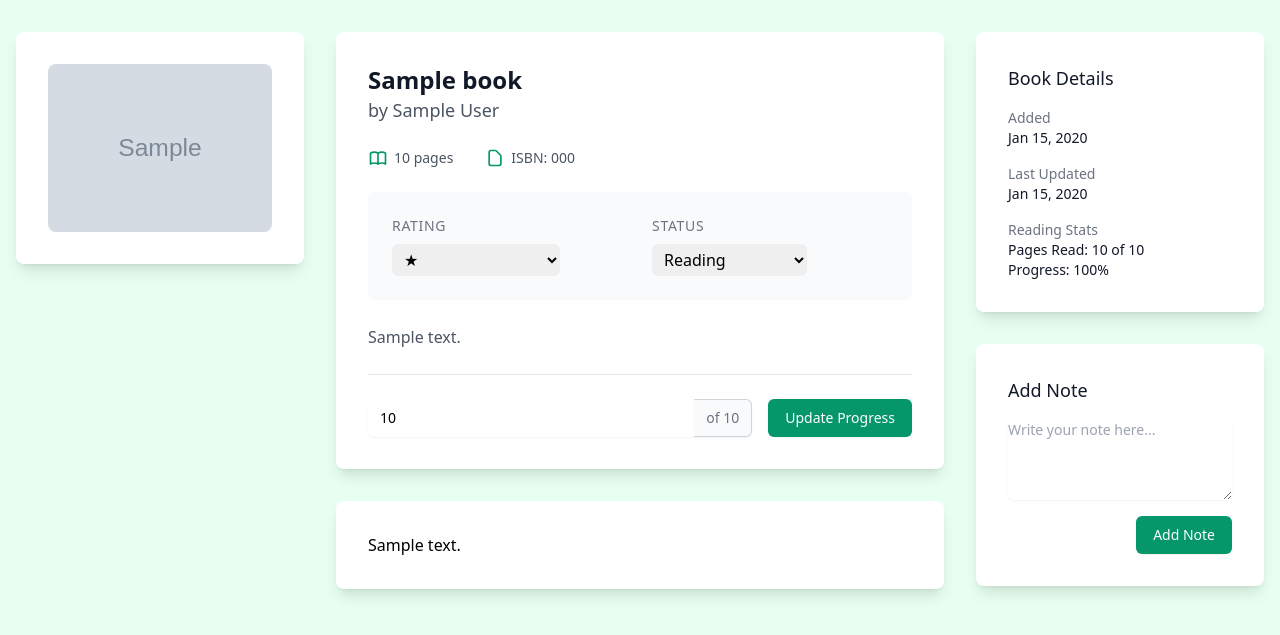
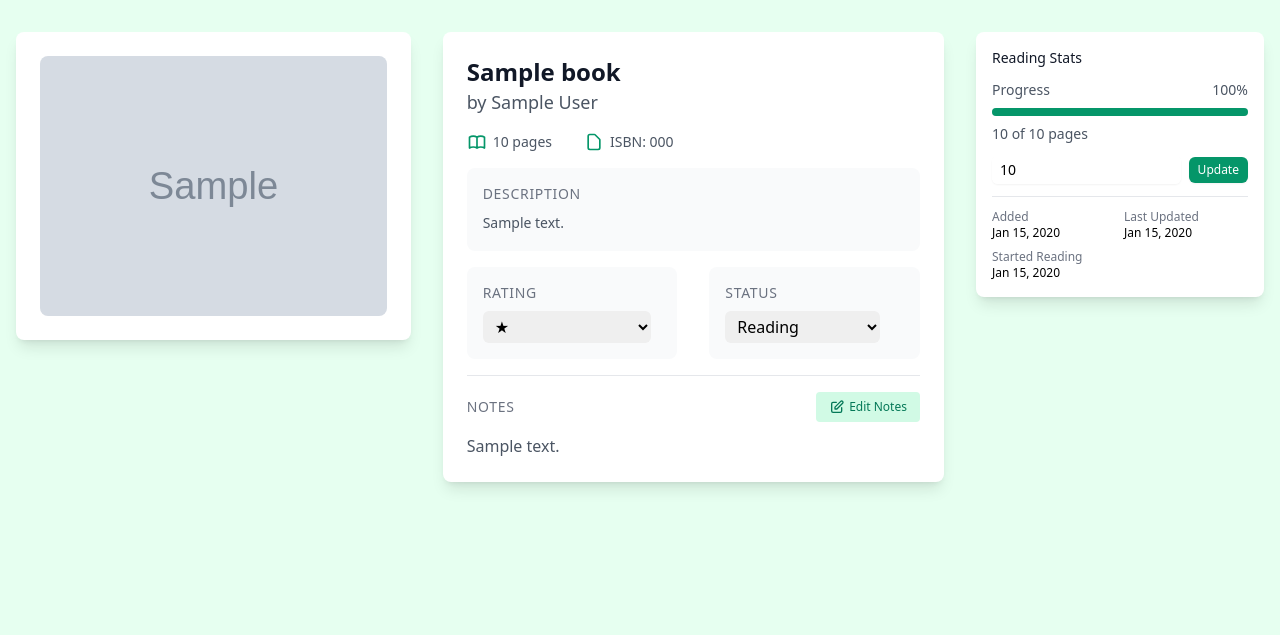
Before and after one commit to DanaG314/shelfspace, a Django app: page /bookshelf/1/ in a window 1280 px wide. Shown: the part 65-700 px from the top of the page. Run offline with Django 5.2, Linux system fonts and the light colour scheme; tables that the repository leaves empty hold one stand-in row (Sample ...); some libraries are stand-ins or nearby versions.

Commit message:
Update book detail page: Add progress bar, improve layout, fix description formatting

```diff
--- a/main_app/templates/books/detail.html
+++ b/main_app/templates/books/detail.html
@@ -2,21 +2,21 @@
 {% block content %}
 <div class="max-w-7xl mx-auto px-4 py-8">
   <div class="grid grid-cols-12 gap-8">
-    <div class="col-span-3">
-      <div class="bg-white rounded-lg shadow-lg p-8">
+    <div class="col-span-4">
+      <div class="bg-white rounded-lg shadow-lg p-6">
         {% if book.cover_url %}
           <img src="{{ book.cover_url }}" alt="{{ book.title }}" class="w-full rounded-lg">
         {% else %}
-          <div class="w-full h-64 bg-gray-100 rounded-lg flex items-center justify-center">
+          <div class="w-full h-[500px] bg-gray-100 rounded-lg flex items-center justify-center">
             <span class="text-gray-400">No cover</span>
           </div>
         {% endif %}
       </div>
     </div>
 
-    <div class="col-span-6">
-      <div class="bg-white rounded-lg shadow-lg p-8">
-        <div class="flex flex-col space-y-6">
+    <div class="col-span-5">
+      <div class="bg-white rounded-lg shadow-lg p-6">
+        <div class="flex flex-col space-y-4">
           <div>
             <h1 class="text-2xl font-bold text-gray-900">{{ book.title }}</h1>
             <p class="text-lg text-gray-600">by {{ book.author }}</p>
@@ -41,9 +41,17 @@
             {% endif %}
           </div>
 
-          <div class="bg-gray-50 rounded-lg p-6">
-            <div class="grid grid-cols-2 gap-6">
-              <div>
+          {% if book.summary %}
+          <div class="bg-gray-50 rounded-lg p-4">
+            <h3 class="text-sm font-medium text-gray-500 uppercase tracking-wider mb-2">Description</h3>
+            <div class="text-gray-600 leading-relaxed text-sm max-h-[200px] overflow-y-auto">
+              {{ book.summary|striptags|linebreaksbr }}
+            </div>
+          </div>
+          {% endif %}
+
+          <div class="grid grid-cols-2 gap-8">
+            <div class="bg-gray-50 rounded-lg p-4">
               <h3 class="text-sm font-medium text-gray-500 uppercase tracking-wider mb-2">Rating</h3>
               <form method="POST" action="{% url 'update-rating' book.id %}" class="inline-flex items-center">
                 {% csrf_token %}
@@ -55,7 +63,7 @@
                 </select>
               </form>
             </div>
-              <div>
+            <div class="bg-gray-50 rounded-lg p-4">
               <h3 class="text-sm font-medium text-gray-500 uppercase tracking-wider mb-2">Status</h3>
               <form method="POST" action="{% url 'update-status' book.id %}" class="inline-flex items-center">
                 {% csrf_token %}
@@ -67,19 +75,80 @@
               </form>
             </div>
           </div>
+
+          <div class="pt-4 border-t border-gray-200">
+            <div class="flex justify-between items-center mb-3">
+              <h3 class="text-sm font-medium text-gray-500 uppercase tracking-wider">Notes</h3>
+              {% if book.notes %}
+              <button onclick="toggleNoteForm()" class="inline-flex items-center px-3 py-1.5 border border-transparent text-xs font-medium rounded text-emerald-700 bg-emerald-100 hover:bg-emerald-200">
+                <svg class="w-4 h-4 mr-1" fill="none" stroke="currentColor" viewBox="0 0 24 24">
+                  <path stroke-linecap="round" stroke-linejoin="round" stroke-width="2" d="M11 5H6a2 2 0 00-2 2v11a2 2 0 002 2h11a2 2 0 002-2v-5m-1.414-9.414a2 2 0 112.828 2.828L11.828 15H9v-2.828l8.586-8.586z" />
+                </svg>
+                Edit Notes
+              </button>
+              {% endif %}
+            </div>
+            {% if book.notes %}
+            <div id="notesDisplay" class="text-gray-600 max-h-[200px] overflow-y-auto">
+              {{ book.notes|linebreaks }}
+            </div>
+            <form id="notesForm" method="POST" action="{% url 'update-notes' book.id %}" class="hidden mt-3">
+              {% csrf_token %}
+              <textarea
+                name="notes"
+                rows="4"
+                class="block w-full rounded-md border-gray-300 shadow-sm focus:ring-emerald-500 focus:border-emerald-500 sm:text-sm mb-3"
+                placeholder="Write your notes here..."
+              >{{ book.notes }}</textarea>
+              <div class="flex justify-end space-x-3">
+                <button type="button" onclick="toggleNoteForm()" class="inline-flex items-center px-4 py-2 border border-gray-300 rounded-md shadow-sm text-sm font-medium text-gray-700 bg-white hover:bg-gray-50">
+                  Cancel
+                </button>
+                <button type="submit" class="inline-flex items-center px-4 py-2 border border-transparent rounded-md shadow-sm text-sm font-medium text-white bg-emerald-600 hover:bg-emerald-700">
+                  Save Notes
+                </button>
+              </div>
+            </form>
+            {% else %}
+            <form method="POST" action="{% url 'update-notes' book.id %}">
+              {% csrf_token %}
+              <textarea
+                name="notes"
+                rows="4"
+                class="block w-full rounded-md border-gray-300 shadow-sm focus:ring-emerald-500 focus:border-emerald-500 sm:text-sm mb-3"
+                placeholder="Write your notes here..."
+              ></textarea>
+              <div class="flex justify-end">
+                <button type="submit" class="inline-flex items-center px-4 py-2 border border-transparent rounded-md shadow-sm text-sm font-medium text-white bg-emerald-600 hover:bg-emerald-700">
+                  Add Note
+                </button>
+              </div>
+            </form>
+            {% endif %}
+          </div>
+        </div>
+      </div>
     </div>
 
-          {% if book.summary %}
-          <div>
-            <p class="text-gray-600 leading-relaxed">{{ book.summary }}</p>
+    <div class="col-span-3">
+      <div class="bg-white rounded-lg shadow-lg p-4">
+        <h3 class="text-sm font-medium text-gray-900 mb-3">Reading Stats</h3>
+        <div class="space-y-3">
+          <div class="text-sm text-gray-600">
+            <div class="flex justify-between items-center mb-2">
+              <span>Progress</span>
+              <span class="font-medium">{{ book.progress }}%</span>
             </div>
-          {% endif %}
+            <div class="w-full bg-gray-200 rounded-full h-2">
+              <div class="bg-emerald-600 h-2 rounded-full" style="width: {{ book.progress }}%"></div>
+            </div>
+            <p class="mt-2">{{ book.current_page }} of {{ book.total_pages }} pages</p>
+          </div>
 
           {% if book.status != 'completed' %}
-          <div class="pt-6 border-t border-gray-200">
           <form method="POST" action="{% url 'update-progress' book.id %}">
             {% csrf_token %}
-              <div class="flex items-center space-x-4">
+            <div class="flex items-center space-x-2">
               <div class="flex-1">
                 <div class="flex rounded-md shadow-sm">
                   <input type="number"
@@ -88,71 +157,57 @@
                          min="0"
                          max="{{ book.total_pages }}"
                          value="{{ book.current_page }}"
-                           class="flex-1 min-w-0 block w-full px-3 py-2 rounded-md border-gray-300 focus:ring-emerald-500 focus:border-emerald-500 sm:text-sm">
-                    <span class="inline-flex items-center px-3 py-2 rounded-r-md border border-l-0 border-gray-300 bg-gray-50 text-gray-500 sm:text-sm">
-                      of {{ book.total_pages }}
-                    </span>
+                         class="flex-1 min-w-0 block w-full px-2 py-1 rounded-md border-gray-300 focus:ring-emerald-500 focus:border-emerald-500 sm:text-sm">
                 </div>
               </div>
-                <button type="submit" class="inline-flex items-center px-4 py-2 border border-transparent rounded-md shadow-sm text-sm font-medium text-white bg-emerald-600 hover:bg-emerald-700">
-                  Update Progress
+              <button type="submit" class="inline-flex items-center px-2 py-1 border border-transparent rounded-md shadow-sm text-xs font-medium text-white bg-emerald-600 hover:bg-emerald-700">
+                Update
               </button>
             </div>
           </form>
+          {% endif %}
+
+          <div class="border-t border-gray-200 pt-3">
+            <div class="grid grid-cols-2 gap-2 text-xs">
+              <div>
+                <p class="text-gray-500">Added</p>
+                <p class="font-medium">{{ book.created_at|date:"M d, Y" }}</p>
+              </div>
+              <div>
+                <p class="text-gray-500">Last Updated</p>
+                <p class="font-medium">{{ book.updated_at|date:"M d, Y" }}</p>
+              </div>
+              {% if book.started_at %}
+              <div>
+                <p class="text-gray-500">Started Reading</p>
+                <p class="font-medium">{{ book.started_at|date:"M d, Y" }}</p>
+              </div>
+              {% endif %}
+              {% if book.status == 'completed' %}
+              <div>
+                <p class="text-gray-500">Completed</p>
+                <p class="font-medium">{{ book.updated_at|date:"M d, Y" }}</p>
               </div>
               {% endif %}
             </div>
           </div>
-
-      {% if book.notes %}
-      <div class="mt-8 bg-white rounded-lg shadow-lg p-8">
-        <div class="prose max-w-none">
-          {{ book.notes|linebreaks }}
         </div>
-      </div>
-      {% endif %}
-    </div>
-
-    <div class="col-span-3 space-y-8">
-      <div class="bg-white rounded-lg shadow-lg p-8">
-        <h3 class="text-lg font-medium text-gray-900 mb-4">Book Details</h3>
-        <div class="space-y-4">
-          <div>
-            <h4 class="text-sm font-medium text-gray-500">Added</h4>
-            <p class="text-sm text-gray-900">{{ book.created_at|date:"M d, Y" }}</p>
-          </div>
-          <div>
-            <h4 class="text-sm font-medium text-gray-500">Last Updated</h4>
-            <p class="text-sm text-gray-900">{{ book.updated_at|date:"M d, Y" }}</p>
-          </div>
-          <div>
-            <h4 class="text-sm font-medium text-gray-500">Reading Stats</h4>
-            <div class="text-sm text-gray-900">
-              <p>Pages Read: {{ book.current_page }} of {{ book.total_pages }}</p>
-              <p>Progress: {{ book.progress }}%</p>
       </div>
     </div>
   </div>
 </div>
 
-      <div class="bg-white rounded-lg shadow-lg p-8">
-        <h3 class="text-lg font-medium text-gray-900 mb-4">Add Note</h3>
-        <form method="POST" action="{% url 'update-notes' book.id %}">
-          {% csrf_token %}
-          <textarea
-            name="notes"
-            rows="4"
-            class="block w-full rounded-md border-gray-300 shadow-sm focus:ring-emerald-500 focus:border-emerald-500 sm:text-sm"
-            placeholder="Write your note here..."
-          ></textarea>
-          <div class="mt-4 flex justify-end">
-            <button type="submit" class="inline-flex items-center px-4 py-2 border border-transparent rounded-md shadow-sm text-sm font-medium text-white bg-emerald-600 hover:bg-emerald-700">
-              Add Note
-            </button>
-          </div>
-        </form>
-      </div>
-    </div>
-  </div>
-</div>
+<script>
+function toggleNoteForm() {
+  const form = document.getElementById('notesForm');
+  const display = document.getElementById('notesDisplay');
+  if (form.classList.contains('hidden')) {
+    form.classList.remove('hidden');
+    display.classList.add('hidden');
+  } else {
+    form.classList.add('hidden');
+    display.classList.remove('hidden');
+  }
+}
+</script>
 {% endblock %}
--- a/main_app/views.py
+++ b/main_app/views.py
@@ -110,8 +110,7 @@ def book_search(request):
                             'isbn_13': next((id.get('identifier') for id in volume_info.get('industryIdentifiers', [])
                                           if id.get('type') == 'ISBN_13'), None),
                             'page_count': volume_info.get('pageCount', 0),
-                            'summary': volume_info.get('description', ''),
-                            'description': volume_info.get('description', '')  # Add this for the summary
+                            'summary': volume_info.get('description', '')
                         }
                         print(f"Processing book: {book_data['title']} by {book_data['author']}")
                         search_results.append(book_data)
@@ -215,11 +214,11 @@ def book_add(request):
                             print(f"ISBN-13: {isbn13}")
                             break
 
-                    description = volume_info.get('description', '')
-                    if description:
-                        description = description.replace('<p>', '').replace('</p>', '\n\n')
-                        description = description.replace('<br>', '\n').replace('<br/>', '\n')
-                        description = description.replace('&quot;', '"').replace('&amp;', '&')
+                    summary = volume_info.get('description', '')
+                    if summary:
+                        summary = summary.replace('<p>', '').replace('</p>', '\n\n')
+                        summary = summary.replace('<br>', '\n').replace('<br/>', '\n')
+                        summary = summary.replace('&quot;', '"').replace('&amp;', '&')
 
                     book = Book.objects.create(
                         user=request.user,
@@ -227,7 +226,7 @@ def book_add(request):
                         author=author_string[:500],
                         cover_url=cover_url,
                         isbn13=isbn13,
-                        summary=description,
+                        summary=summary,
                         total_pages=volume_info.get('pageCount', 0),
                         status='plan_to_read'
                     )
```
Also changed, not shown: main_app/management/commands/fetch_missing_descriptions.py (added, +50 -0 lines). Lines whose indentation alone changed are shown as unchanged.
